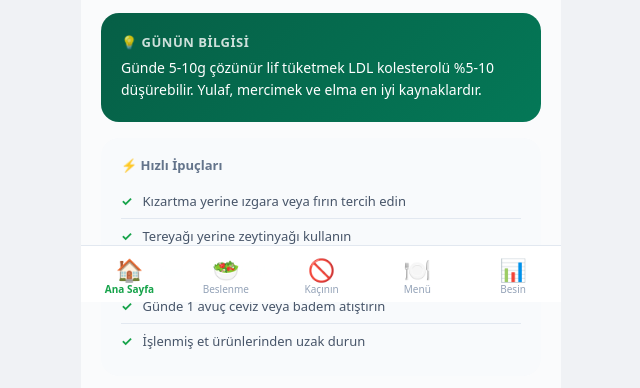
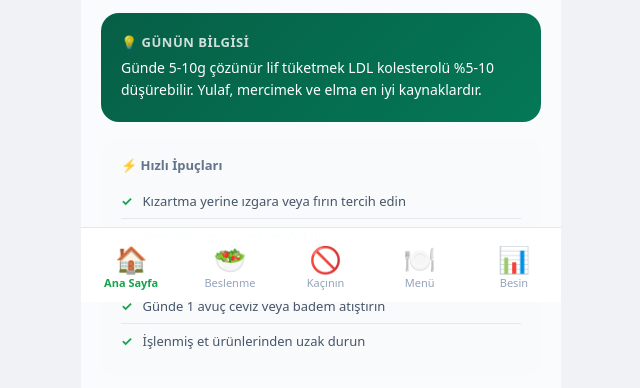
Before and after one commit to pankiznatdet/kolappv2, a plain HTML site: page index.html in a window 1280 px wide. Shown: the part 498-886 px from the top of the page, without its empty margins (319-959 px from the left). Drawn offline with Linux system fonts and the light colour scheme.

Commit message:
index.html

```diff
--- a/index.html
+++ b/index.html
@@ -7,17 +7,17 @@
 <style>
 *{box-sizing:border-box;margin:0;padding:0;-webkit-tap-highlight-color:transparent}
 body{font-family:system-ui,-apple-system,sans-serif;background:#f0f2f5;color:#1e293b;overscroll-behavior:none;overflow-x:hidden}
-#app{max-width:480px;margin:0 auto;min-height:100vh;background:#fafbfc;position:relative;padding-bottom:76px}
+#app{max-width:480px;margin:0 auto;min-height:100vh;background:#fafbfc;position:relative;padding-bottom:96px}
 .page{display:none;animation:fi .25s ease}
 .page.active{display:block}
 @keyframes fi{from{opacity:0;transform:translateY(8px)}to{opacity:1;transform:translateY(0)}}
 @keyframes su{from{transform:translateY(100%)}to{transform:translateY(0)}}
 ::-webkit-scrollbar{display:none}
 
-.nav{position:fixed;bottom:0;left:50%;transform:translateX(-50%);width:100%;max-width:480px;background:rgba(255,255,255,.96);backdrop-filter:blur(12px);-webkit-backdrop-filter:blur(12px);border-top:1px solid #e2e8f0;display:flex;justify-content:space-around;align-items:center;padding:6px 0 env(safe-area-inset-bottom,8px);z-index:50}
-.nb{display:flex;flex-direction:column;align-items:center;gap:2px;background:none;border:none;cursor:pointer;padding:6px 4px;color:#94a3b8;font-family:inherit;font-size:10px;font-weight:500;min-width:56px}
+.nav{position:fixed;bottom:0;left:50%;transform:translateX(-50%);width:100%;max-width:480px;background:rgba(255,255,255,.96);backdrop-filter:blur(12px);-webkit-backdrop-filter:blur(12px);border-top:1px solid #e2e8f0;display:flex;justify-content:space-around;align-items:center;padding:10px 0 calc(env(safe-area-inset-bottom,12px) + 4px);z-index:50}
+.nb{display:flex;flex-direction:column;align-items:center;gap:3px;background:none;border:none;cursor:pointer;padding:8px 6px;color:#94a3b8;font-family:inherit;font-size:11px;font-weight:500;min-width:60px}
 .nb.on{color:#16a34a;font-weight:700}
-.nb i{font-style:normal;font-size:22px;line-height:1}
+.nb i{font-style:normal;font-size:26px;line-height:1}
 
 .ph{padding:20px 20px 12px;display:flex;align-items:center;gap:10px}
 .bb{background:#f1f5f9;border:none;border-radius:12px;width:38px;height:38px;display:flex;align-items:center;justify-content:center;cursor:pointer;font-size:18px;color:#64748b}
```
